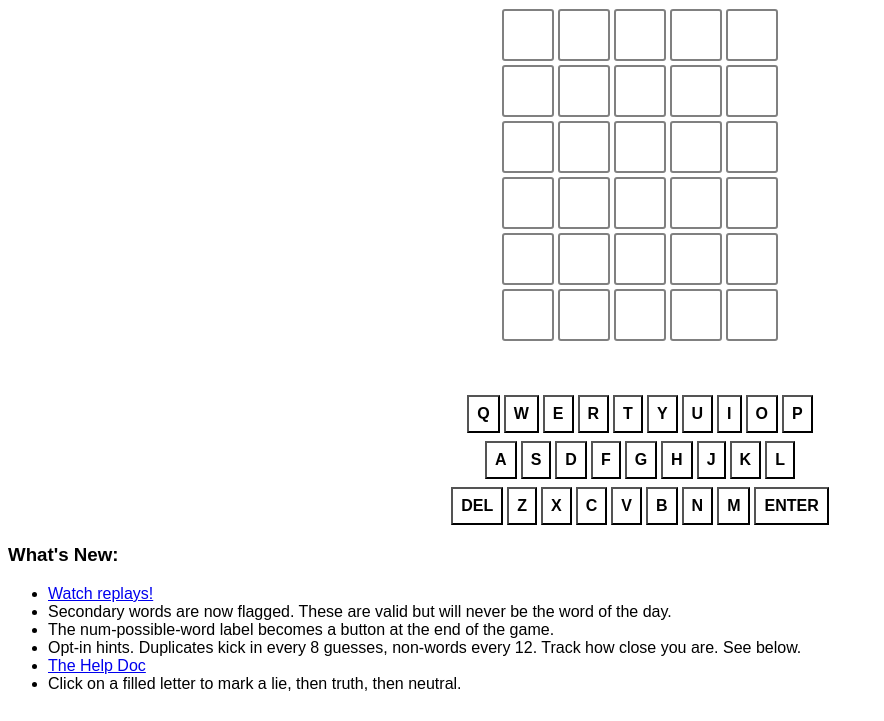
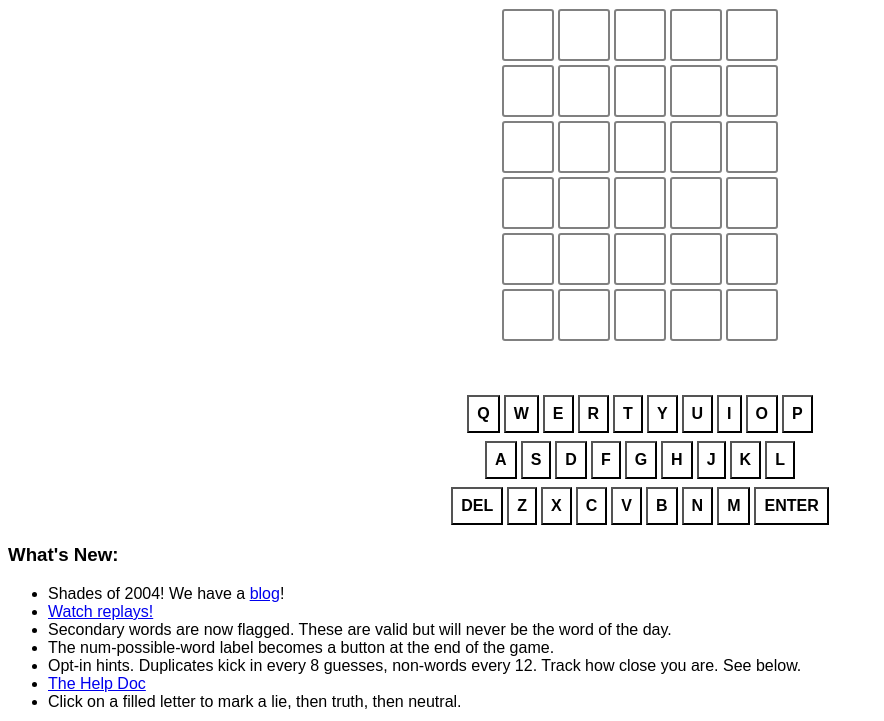
Before and after one commit to ericpromislow/lirdle, a website with bundled scripts: page build/index.html in a window 1280 px wide. Shown: the part 79-800 px from the top of the page, without its empty margins (0-884 px from the left). Built offline with nearby package versions, Linux system fonts and the light colour scheme; no server answers.

Commit message:
Add the blog line.

```diff
--- a/build/index.html
+++ b/build/index.html
@@ -80,7 +80,8 @@
     <div id="whats-new">
         <h3>What's New:</h3>
         <ul>
-	    <li><a target="_" href="https://www.youtube.com/@squirrelsmith/videos">Watch replays!</a></li>
+            <li>Shades of 2004! We have a <a target="_blank" href="https://lirdle.blogspot.com/">blog</a>!</li>
+	        <li><a target="_" href="https://www.youtube.com/@squirrelsmith/videos">Watch replays!</a></li>
             <li>Secondary words are now flagged. These are valid but will never be the word of the day.</li>
             <li>The num-possible-word label becomes a button at the end of the game.</li>
             <li>Opt-in hints. Duplicates kick in every 8 guesses, non-words every 12. Track how close you are. See below.</li>
```
